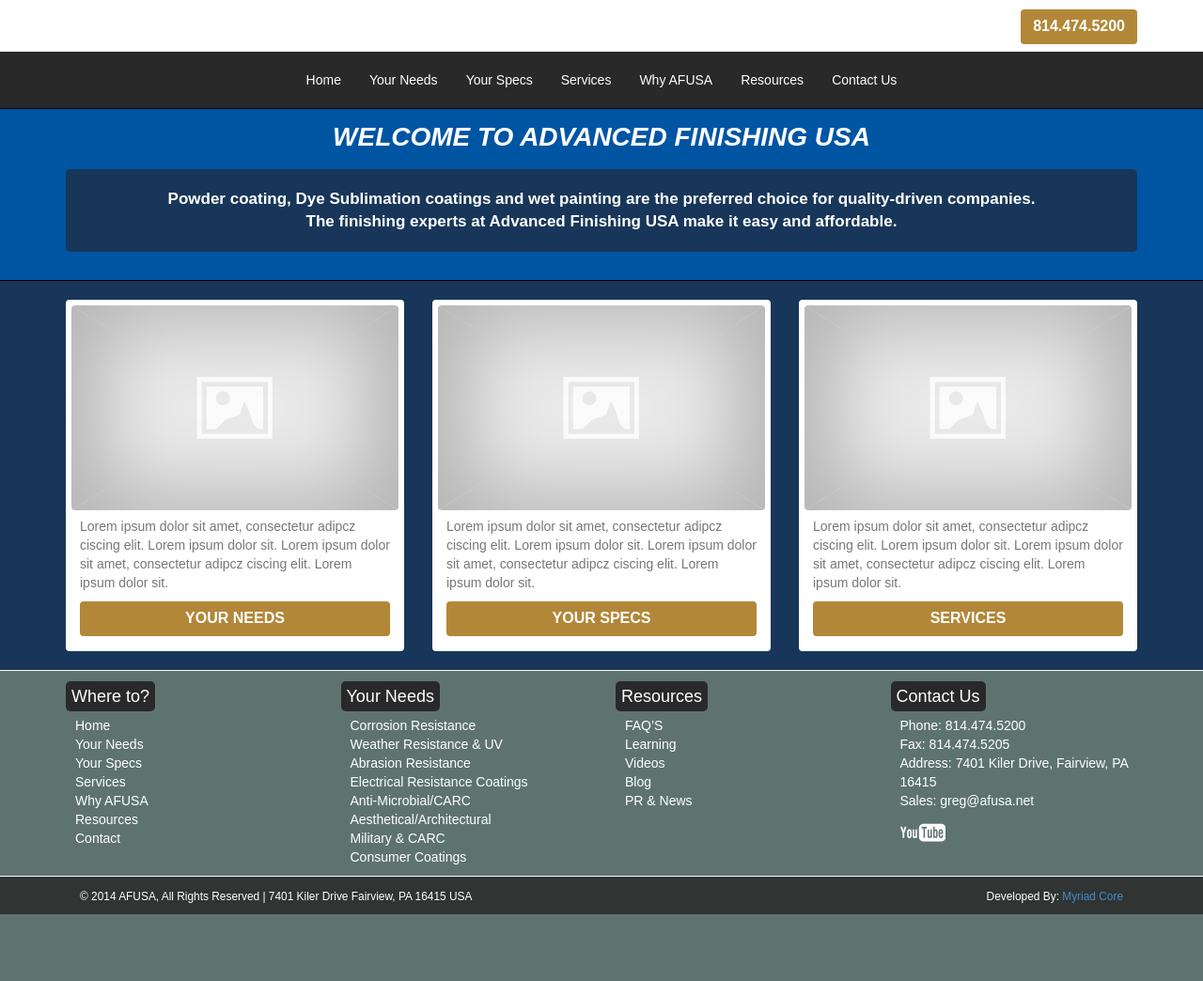
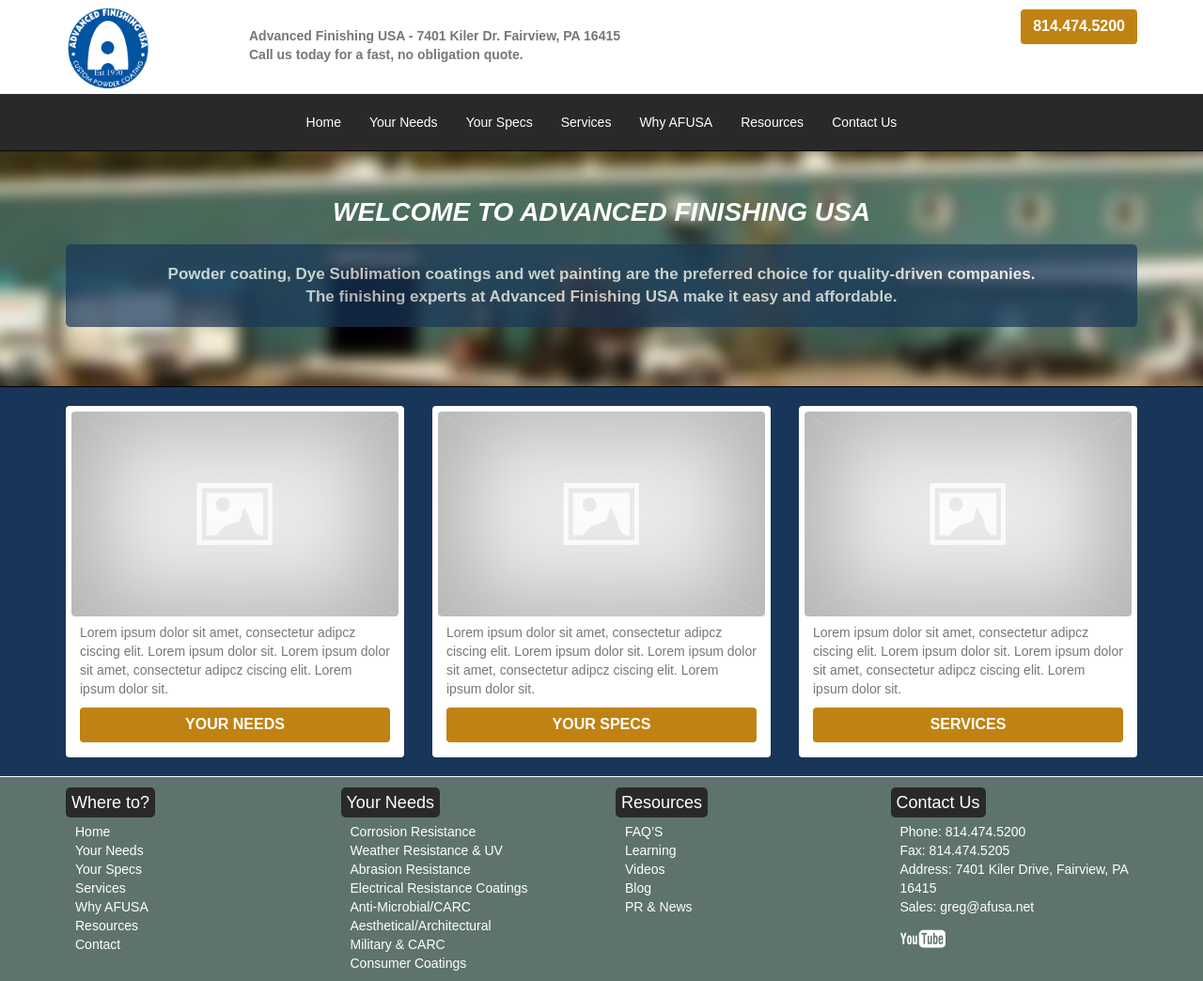
Before and after one commit to schwag/afusa, a PHP site: page /RDL/index.php in a window 1280 px wide. Shown: the top 1044 px of the page at 94% size. Before the commit the page ends 973 px from the top, so only its background shows below. Run offline with PHP 8.4, Linux system fonts and the light colour scheme; some libraries are stand-ins or nearby versions.

Commit message:
Header Changes

```diff
--- a/css/custom.css
+++ b/css/custom.css
@@ -40,7 +40,7 @@ h3{
 .navbar{
 	/*background-color: #336666;*/
 	background-color: #292929;
-	margin-top: 55px;
+	margin-top: 100px;
 }
 .navbar-inverse .navbar-nav>li>a:hover {
 	color: #292929;
@@ -97,11 +97,16 @@ h3{
 	padding-right: 5px;
 }
 .blueBackground{
-	background-color: #0055a3;
-	padding: 15px;
+	/*background-color: #0055a3;*/
+	background-image: url("../img/building_background.png");
+	padding: 48px;
+	margin-top: 47px;
 }
 .logoBackground{
 	background-color: #ffffff;
+}
+.logoBackground img{
+	margin: 6px 0px 6px 0px;
 }
 .headercontactInfo{
 	float: right;
@@ -122,6 +127,11 @@ h3{
 	margin-bottom: -1px;
 	background-color: #fff;
 	border: none;
+}
+.headerText{
+	color: #777777;
+	font-weight: bold;
+	margin-top: 28px;
 }
 .glyphicon.glyphicon-search{
 	float: right;
@@ -221,7 +231,7 @@ h3{
 	color: #ffffff;
 	font-size: 16px;
 	/*background-color: #292929;*/
-	background-color: #B28738;
+	background-color: #C08313;;
 	font-weight: bold;
 }
 .btn-block:hover {
@@ -647,6 +657,7 @@ color: #292929;
 	margin-bottom: 15px;
 	margin-top: 18px;
 	border-radius: 5px;
+	opacity: 0.7;
 }
 .bubblePar p{
 	color: #ffffff;
--- a/php/nav.php
+++ b/php/nav.php
@@ -2,10 +2,14 @@
                 <section class="logoBackground navbar-fixed-top">
                     <div class="container logoSection">
                         <header class="row">
-                            <div class="col-lg-6 col-sm-5">
-
+                            <div class="col-lg-2 col-sm-2">
+                                <a href="#"><img src="img/afusa_logo_250x250.png" alt"" width="90px" height="90px" class="img-responsive"></a>
                             </div>
-                            <div class="col-lg-6 col-sm-7 headercontactInfo">
+                            <div class="col-lg-6 col-sm-6">
+                                <p class="headerText">Advanced Finishing USA - 7401 Kiler Dr. Fairview, PA 16415</br>
+                                Call us today for a fast, no obligation quote.</p>
+                            </div>
+                            <div class="col-lg-4 col-sm-4 headercontactInfo">
                                 <ul class="contactNumbers">
                                   <li class="list-group-item"><a href="tel:1-814-474-5200" class="btn btn-block btn-Call" role="button">814.474.5200</a></li>
                                 </ul>
```
Also changed, not shown: img/building_background.png (added).
